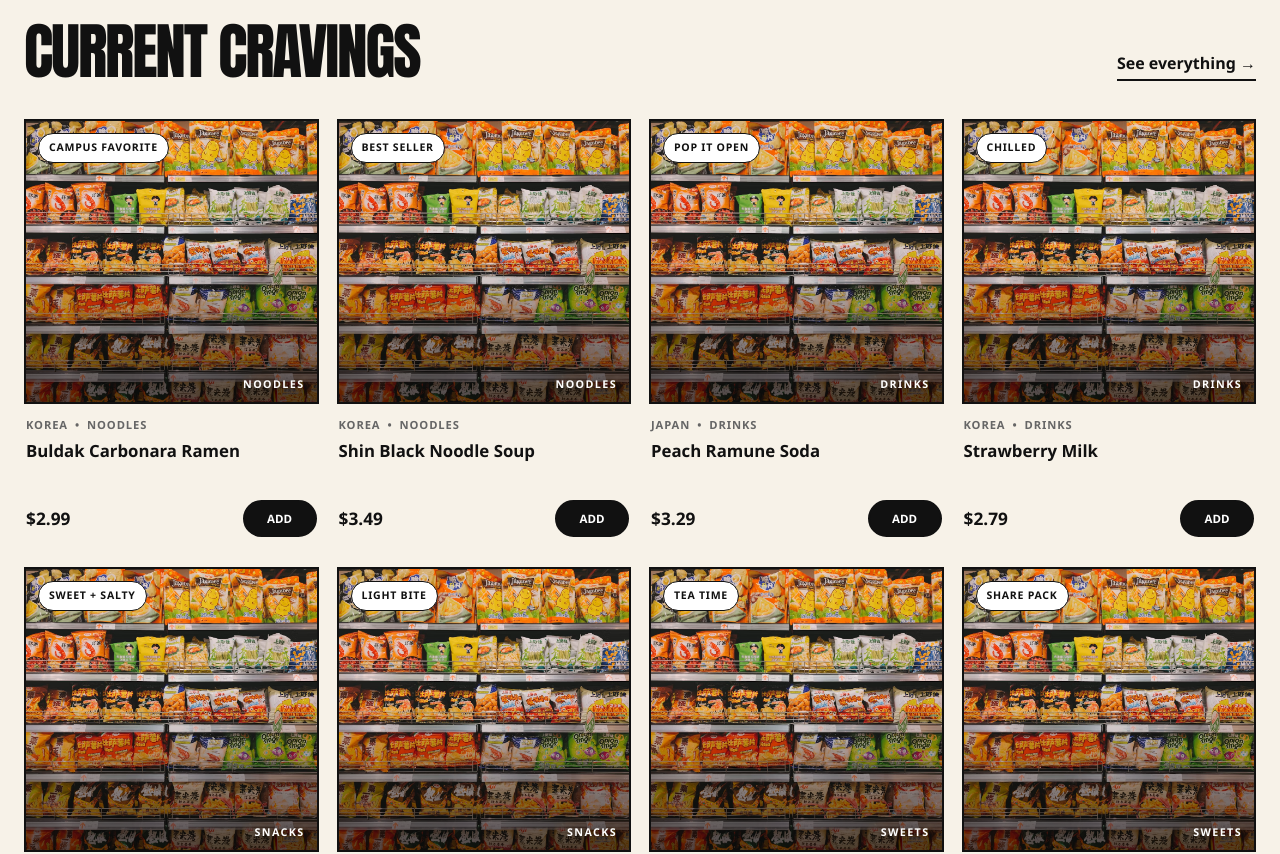
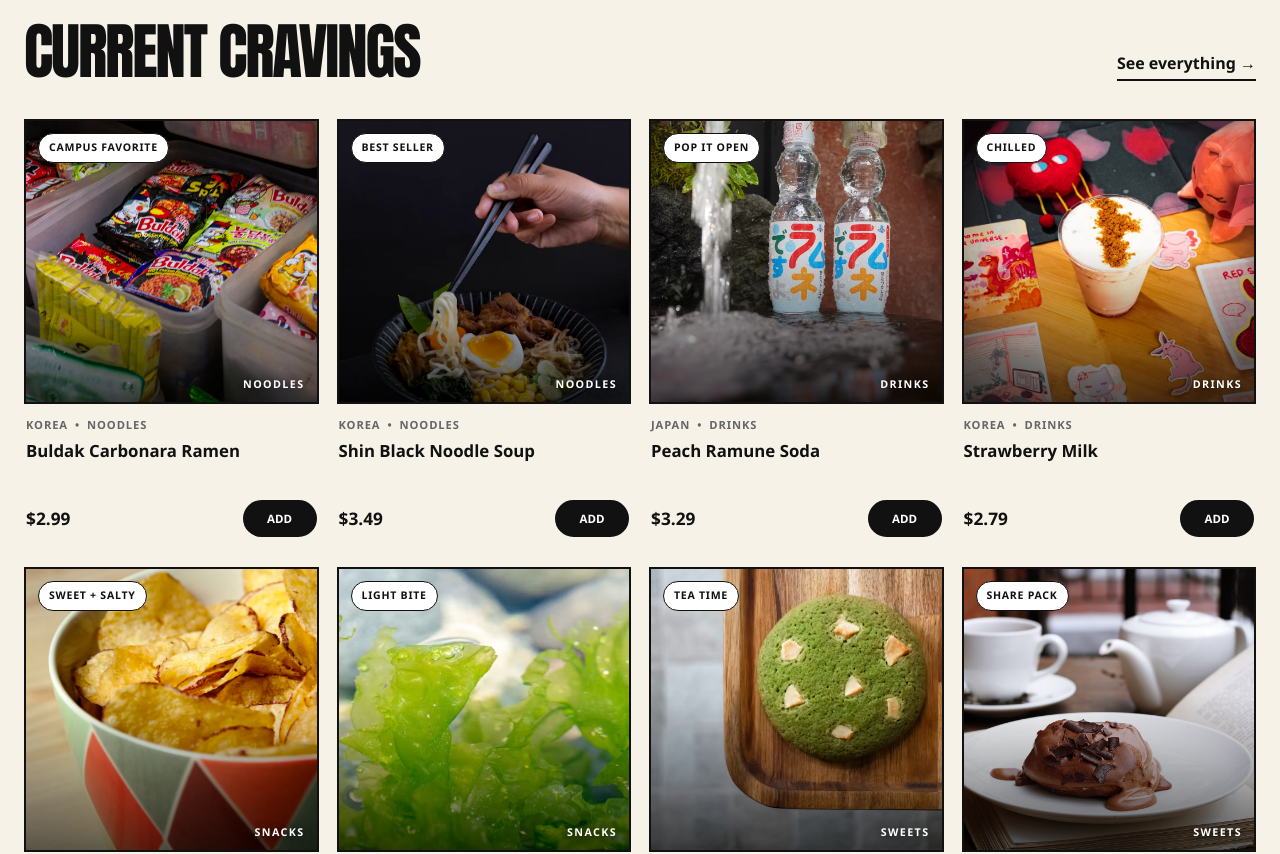
Before and after one commit to Nahomatnafu/seoul-foods, a Next.js app: page / in a window 1280 px wide. Shown: the part 1625-2479 px from the top of the page. Built offline with nearby package versions, Linux system fonts and the light colour scheme.

Commit message:
Show distinct photos on product cards

```diff
--- a/components/product-card.tsx
+++ b/components/product-card.tsx
@@ -8,7 +8,7 @@ export function ProductCard({ product, index = 0 }: { product: Product; index?:
   return (
     <article className="product-card">
       <Link href={`/product/${product.slug}`} className={`product-visual accent-${product.accent}`} aria-label={`View ${product.name}`}>
-        <Image className="product-photo" src={productImage(product.category)} alt={`Sample photo from the ${product.category.toLowerCase()} aisle`} fill sizes="(max-width: 720px) 50vw, (max-width: 980px) 50vw, 25vw" />
+        <Image className="product-photo" src={productImage(product.slug)} alt={`Photo representing ${product.name}`} fill sizes="(max-width: 720px) 50vw, (max-width: 980px) 50vw, 25vw" />
         {product.tag && <span className="product-tag">{product.tag}</span>}
         <span className="product-photo-label">{product.category}</span>
       </Link>
```
